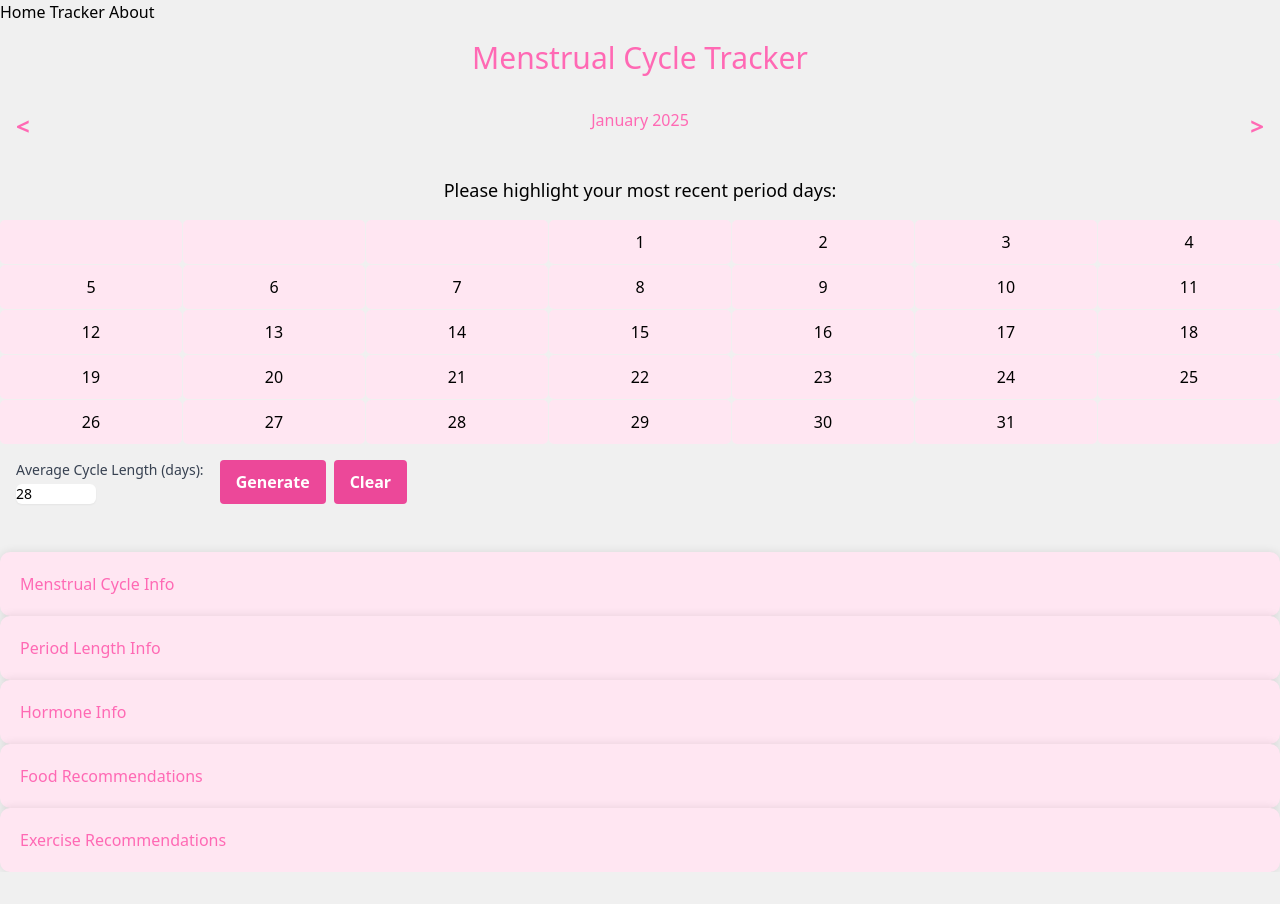
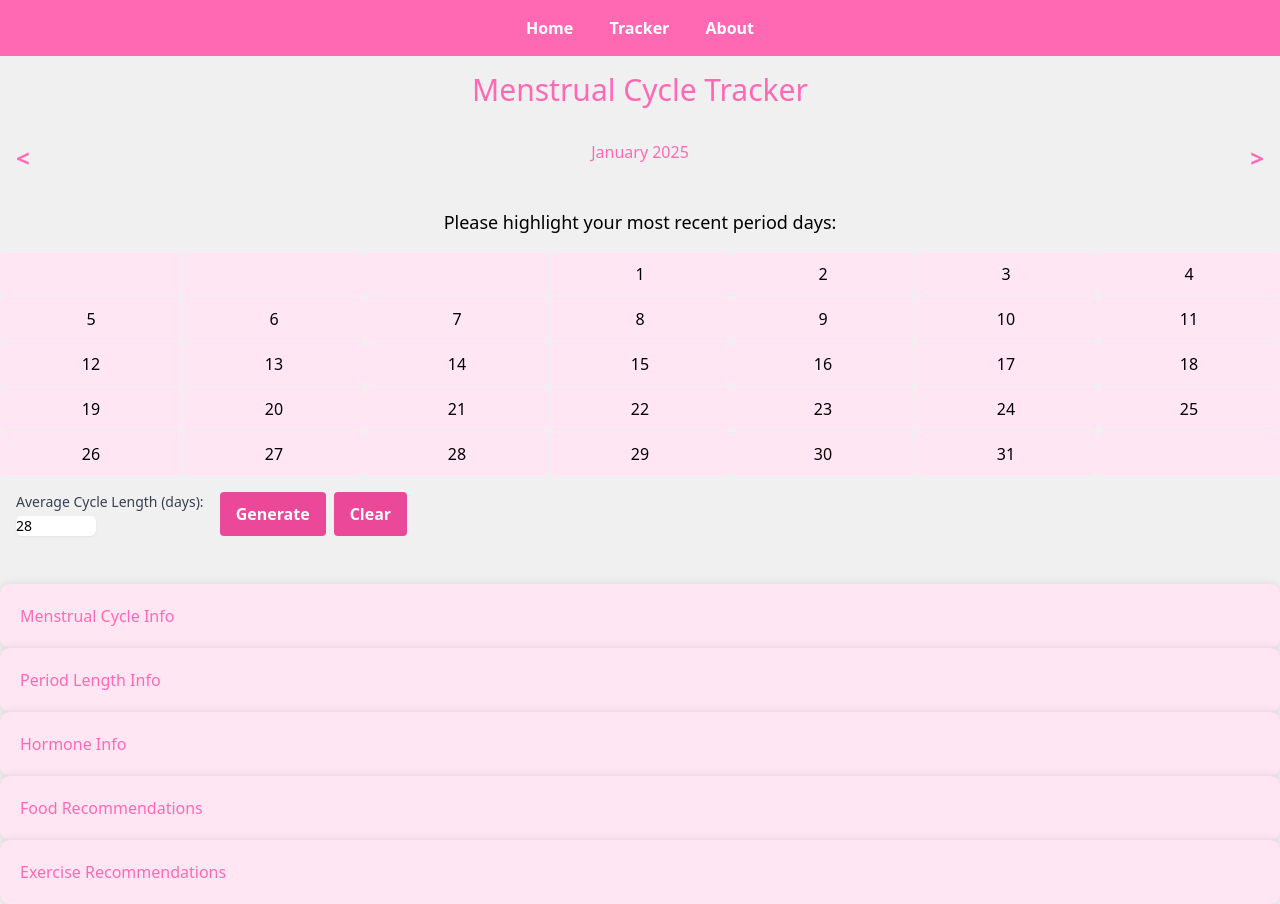
Before and after one commit to elainehua10/sync-her-up, a website: page interactive_calendar.html in a window 1280 px wide. Before the commit the page ends 872 px from the top, so only its background shows below. Drawn offline with nearby package versions, Linux system fonts and the light colour scheme.

Commit message:
added nav in tracker and changed main menu a little

```diff
--- a/interactive_calendar.html
+++ b/interactive_calendar.html
@@ -31,6 +31,21 @@
             font-size: 24px;
             font-weight: bold;
             color: #000;
+        }
+        .navbar {
+            background-color: #ff69b4;
+            color: white;
+            padding: 1rem;
+            text-align: center;
+        }
+        .navbar a {
+            color: white;
+            margin: 0 1rem;
+            text-decoration: none;
+            font-weight: bold;
+        }
+        .navbar a:hover {
+            text-decoration: underline;
         }
         body {
             background-color: #f0f0f0;
```
Also changed, not shown: main_menu.html (+5 -4 lines).
